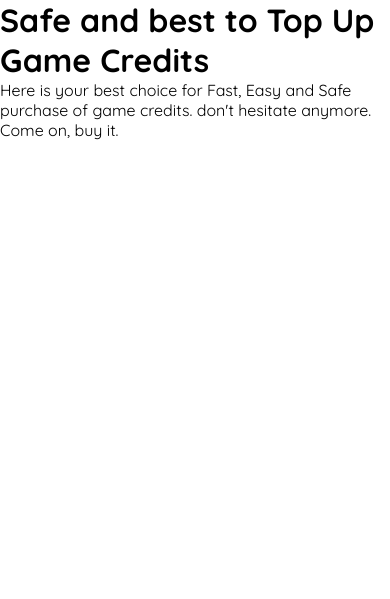
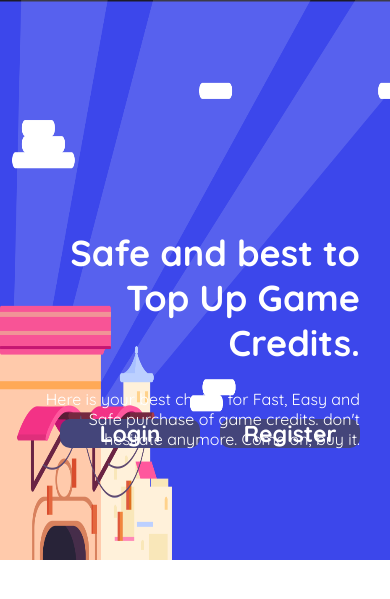
Before and after one commit to codarel/codarel.github.io, a PHP site: page / in a window 390 px wide. Shown: the part 80-679 px from the top of the page. Run offline with PHP 8.4, Linux system fonts and the light colour scheme.

Commit message:
IC : Update Landding Page {Content1}

```diff
--- a/css/index.css
+++ b/css/index.css
@@ -196,3 +196,107 @@ a:link{
     transform: translateY(-8px) rotate(-45deg);
   }
 }
+
+/* Content1 Styling Section */
+
+.content1{
+  background-color: #1C1B29;
+  background-image: url("../img/content1.png");
+  background-size: 100% 560px;
+  height: 560px;
+  padding: 200px 0;
+  transition: all 0.5s ease;
+}
+
+.content1_container{
+  display: flex;
+  flex-direction: column;
+  justify-content: right;
+  align-items: flex-end;
+  max-width: 1200px;
+  height: 90%;
+  margin: 0 auto;
+  text-align: right;
+  padding: 30px;
+}
+
+.content1_heading{
+  color: white;
+  font-weight: bold;
+  margin-bottom: 24px;
+  font-size: 36px;
+  max-width: 500px;
+}
+
+.content1_desc{
+  color: white;
+  margin-bottom: 24px;
+  font-size: 23px;
+  max-width: 700px;
+}
+
+.content1_btn{
+  display: flex;
+  justify-content: center;
+  align-items: center;
+  margin-bottom: 20px;
+  font-weight: bold;
+  font-size: 26px;
+  background-color: #44457A;
+  max-width: 1200px;
+  color: white;
+  border-radius: 10px;
+  width: 140px;
+  margin: 10px;
+  transition: all 0.5s ease;
+}
+
+.inline-btn{
+  display: flex;
+  float: right;
+  justify-content: right;
+  align-items: flex-end;
+  max-width: 1200px;
+  height: 90%;
+  margin: 20px auto;
+  text-align: right;
+  padding: 30px;
+  padding-right: 20px;
+}
+
+.content1_btn:hover{
+  background-color: #868AFF;
+  transition: all 0.5s ease;
+
+}
+
+/* Mobile Content 1 Styling */
+@media screen and (max-width: 960px){
+
+  .content1{
+  background-size: 140% 560px;
+  transition: all 0.5s ease;
+  }
+
+  .content1_heading{
+    max-width: 600px;
+    font-size: 23;
+  }
+
+  .content1_desc{
+    max-width: 450px;
+    font-size: 16px;
+  }
+  .content1_btn{
+    font-size: 23px;
+  }
+  .inline-btn{
+    display: flex;
+    float: right;
+    justify-content: right;
+    align-items: flex-end;
+    height: 90%;
+    margin: 0 auto;
+    text-align: right;
+  }
+}
--- a/index.html
+++ b/index.html
@@ -6,7 +6,7 @@
     <meta http-equiv="X-UA-Compatible" content="IE=edge">
     <meta name="viewport" content="width=device-width, initial-scale=1.0">
     <title>Document</title>
-    <link rel="stylesheet" href="css/index.css" type="text/css">
+    <link rel="stylesheet" href="css/index.css?v1" type="text/css">
 </head>
 
 <body>
@@ -39,9 +39,17 @@
     <!-- Content 1 Section -->
     <div class="content1" id="home">
         <div class="content1_container">
-            <h1 class="content1_heading">Safe and best to Top Up Game Credits</h1>
+            <h1 class="content1_heading">Safe and best to Top Up Game Credits.</h1>
             <p class="content1_desc">Here is your best choice for Fast, Easy and Safe purchase of game credits. don't hesitate anymore. Come on, buy it.</p>
         </div>
+        <div class="inline-btn">
+            <a href="login.html">
+                <button class="content1_btn">Login</button>
+            </a>
+            <a href="registrasi.html">
+                <button class="content1_btn">Register</button>
+            </a>
+            </div>
     </div>
 
 
```
Also changed, not shown: img/content1.png (added), img/content2.png (added), img/content3.png (added).
